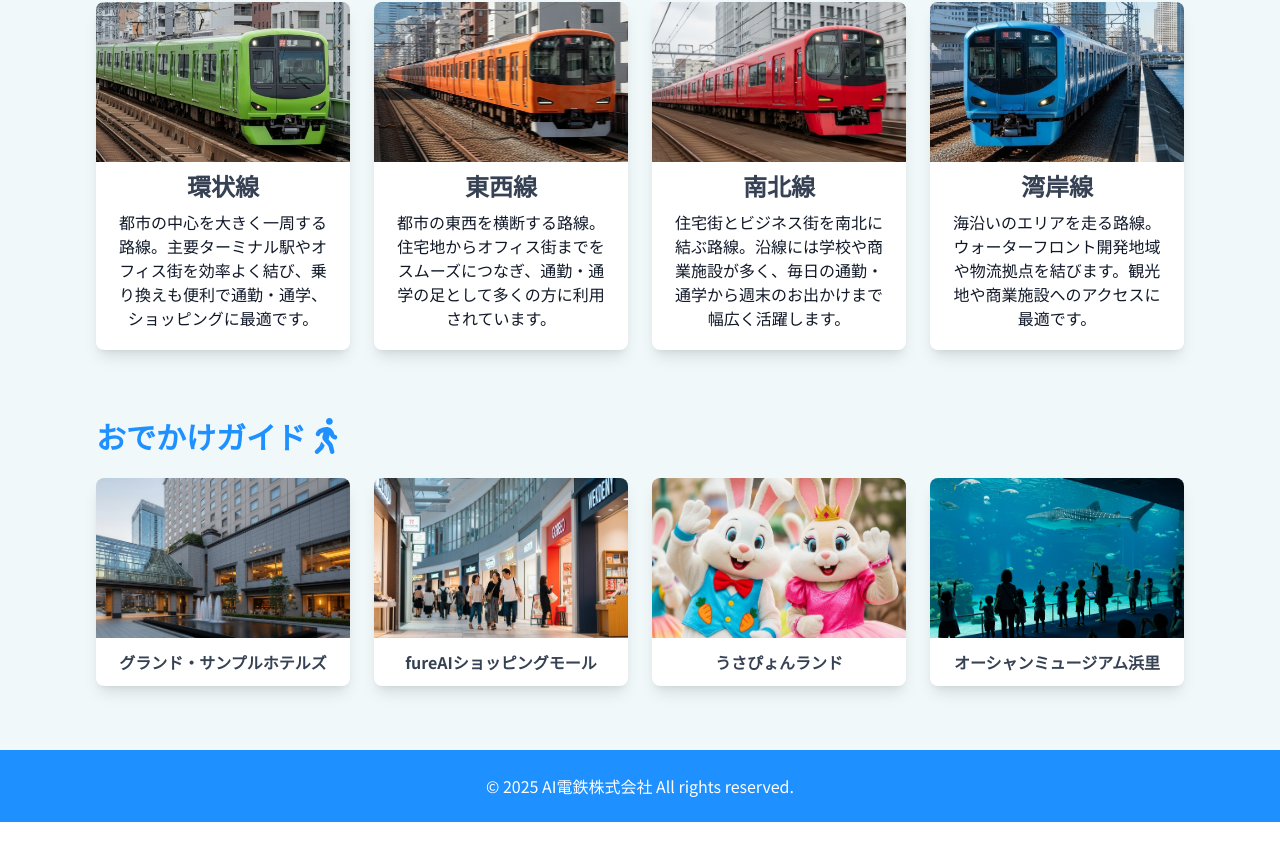
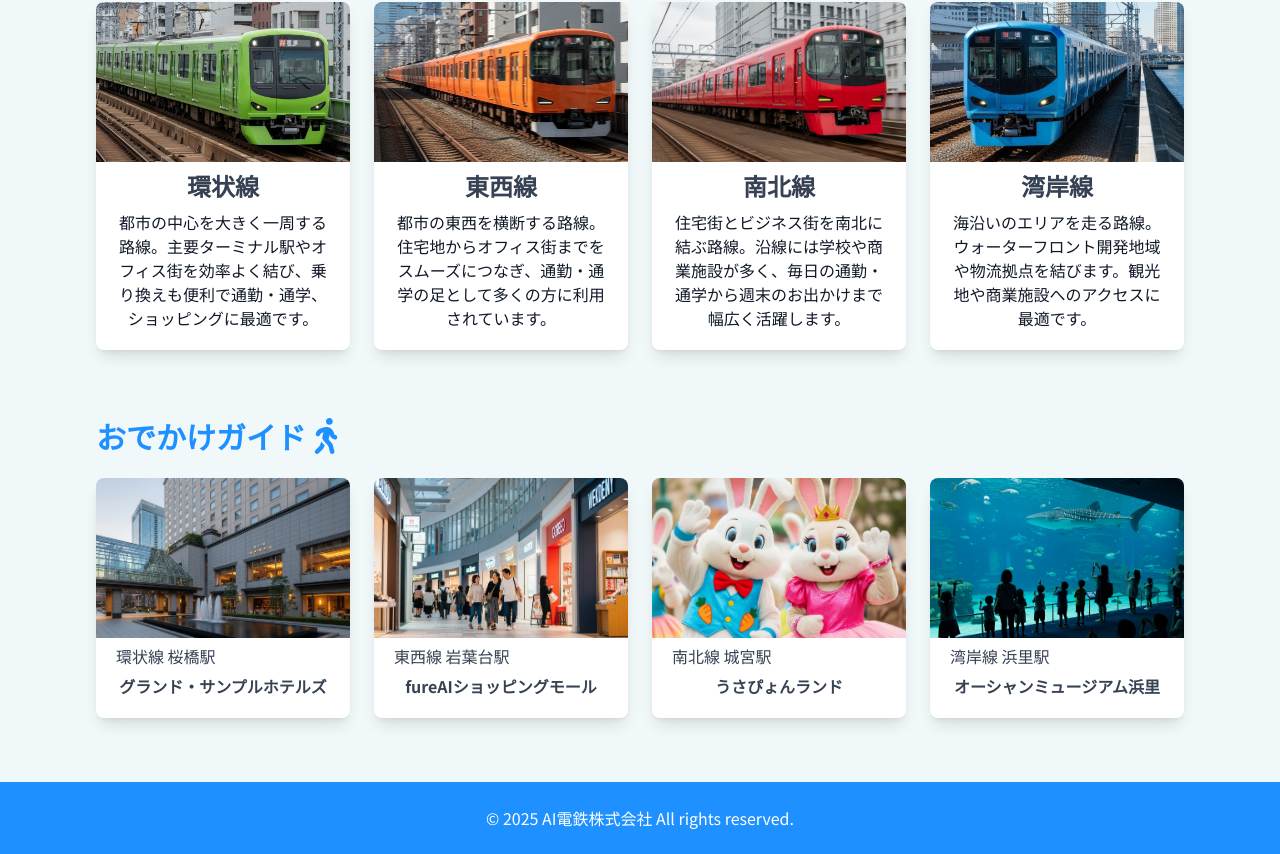
Before and after one commit to InoKotaro/ai-railway-website, a Next.js app: page / in a window 1280 px wide. Shown: the part 939-1793 px from the top of the page. Before the commit the page ends 1761 px from the top, so only its background shows below. Built offline with nearby package versions, Linux system fonts and the light colour scheme.

Commit message:
PrSpots.jsx/station書き足し

```diff
--- a/src/components/PrSpots.jsx
+++ b/src/components/PrSpots.jsx
@@ -49,7 +49,10 @@ export default function PrSpots({ prSpots, siteColor }) {
                   className="object-cover"
                 />
               </div>
-              <div className="p-3 text-center font-semibold">{spot.name}</div>
+              <p className="pt-1.5 pl-5">{spot.station}</p>
+              <div className="pt-1.5 pb-5 text-center font-semibold">
+                {spot.name}
+              </div>
             </article>
           ))}
         </div>
```
